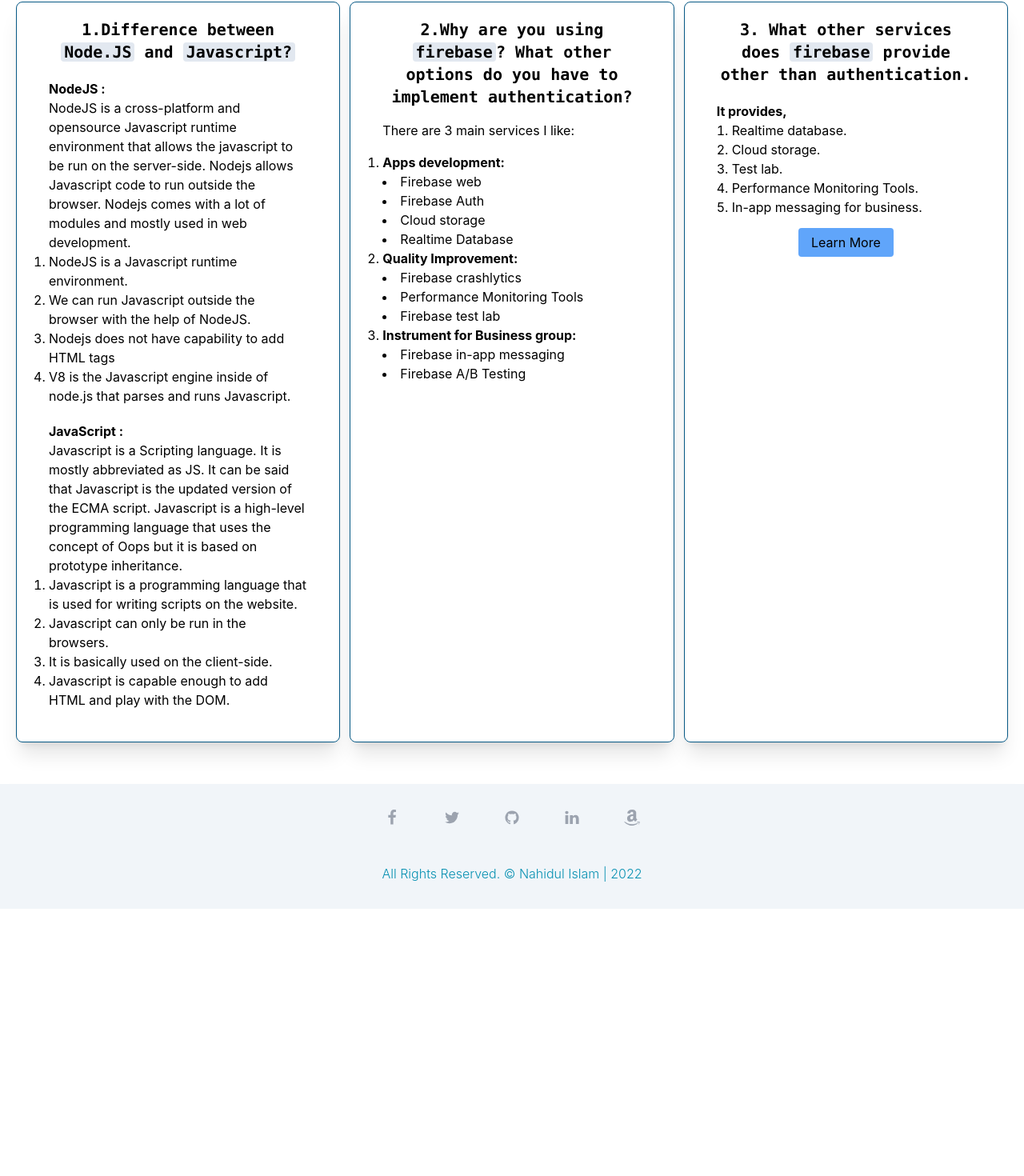
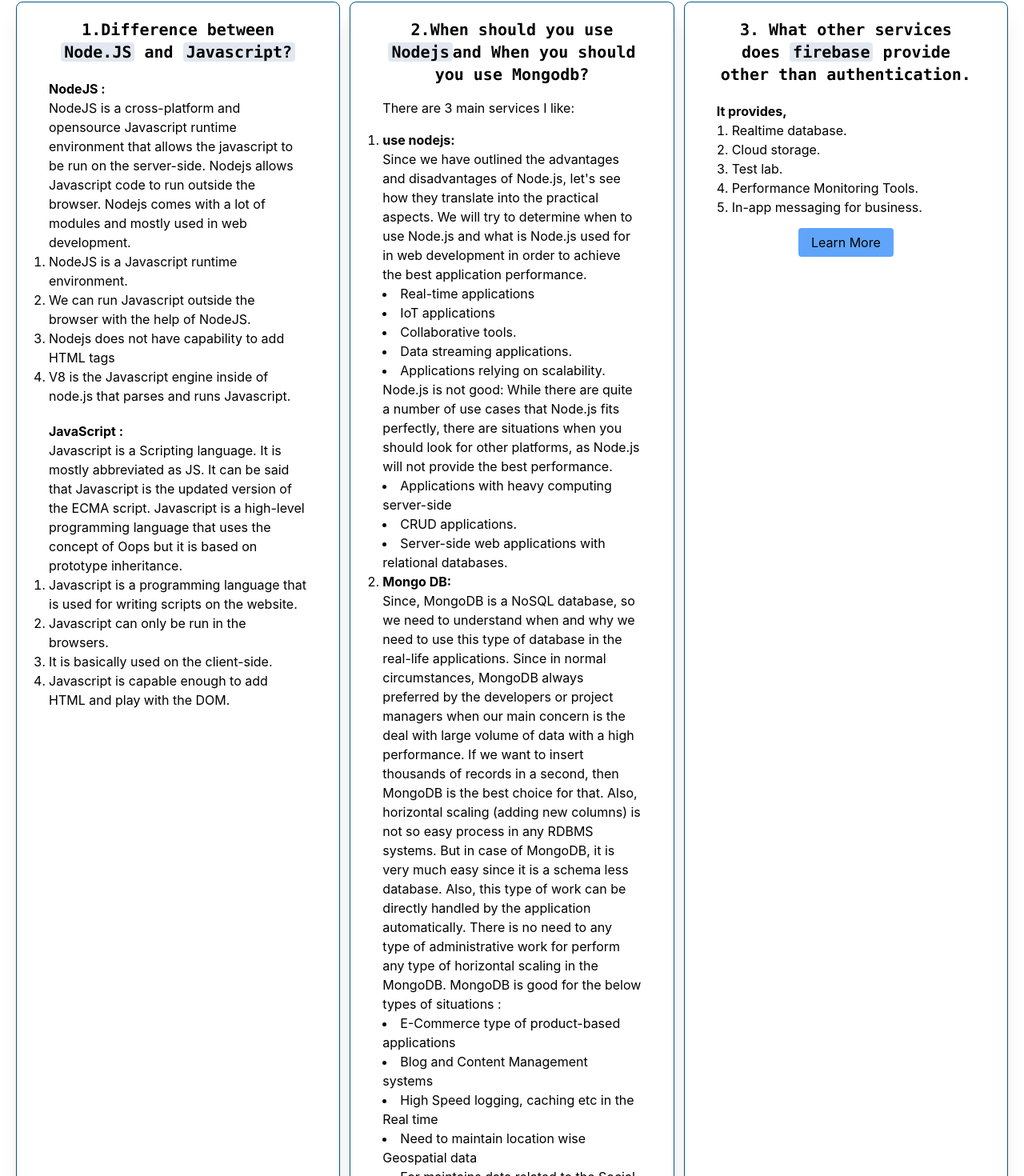
Before and after one commit to withnahidul/assignment-11-client, a React (Create React App) app: page /blogs in a window 1280 px wide. Shown: the part 82-1552 px from the top of the page at 80% size. Before the commit the page ends 1218 px from the top, so only its background shows below. Built offline with nearby package versions, Linux system fonts and the light colour scheme; no server answers.

Commit message:
qustion-n-2

```diff
--- a/src/components/Blogs/Blogs.js
+++ b/src/components/Blogs/Blogs.js
@@ -48,37 +48,80 @@
       </div>
       <div className="shadow-xl rounded-lg border border-sky-800 px-10 py-5 my-5">
         <h2 className=" text-xl font-mono font-bold">
-          2.Why are you using{" "}
-          <span className="bg-slate-200 px-1 rounded">firebase</span>? What
-          other options do you have to implement authentication?
+          2.When should you use{" "}
+          <span className="bg-slate-200 px-1 rounded">Nodejs</span>and When you
+          should you use Mongodb?
         </h2>
 
         <ul className="text-left list-decimal">
           <p className="my-4">There are 3 main services I like:</p>
           <li>
-            <span className="font-bold">Apps development:</span>
+            <span className="font-bold">use nodejs:</span>
+            <p>
+              Since we have outlined the advantages and disadvantages of
+              Node.js, let's see how they translate into the practical aspects.
+              We will try to determine when to use Node.js and what is Node.js
+              used for in web development in order to achieve the best
+              application performance.
+            </p>
             <ul className="text-left list-disc list-inside">
-              <li>Firebase web</li>
-              <li>Firebase Auth</li>
-              <li>Cloud storage</li>
-              <li>Realtime Database</li>
+              <li>Real-time applications</li>
+              <li>IoT applications</li>
+              <li>Collaborative tools.</li>
+              <li>Data streaming applications.</li>
+              <li>Applications relying on scalability.</li>
             </ul>
+            <p>
+              Node.js is not good: While there are quite a number of use cases
+              that Node.js fits perfectly, there are situations when you should
+              look for other platforms, as Node.js will not provide the best
+              performance.
+              <ul className="text-left list-disc list-inside">
+                <li>Applications with heavy computing server-side</li>
+                <li>CRUD applications.</li>
+                <li>Server-side web applications with relational databases.</li>
+              </ul>
+            </p>
           </li>
           <li>
-            <span className="font-bold">Quality Improvement:</span>
+            <span className="font-bold">Mongo DB:</span>
             <ul className="text-left list-disc list-inside">
-              <li>Firebase crashlytics</li>
-              <li>Performance Monitoring Tools</li>
-              <li>Firebase test lab</li>
+              <p>
+                Since, MongoDB is a NoSQL database, so we need to understand
+                when and why we need to use this type of database in the
+                real-life applications. Since in normal circumstances, MongoDB
+                always preferred by the developers or project managers when our
+                main concern is the deal with large volume of data with a high
+                performance. If we want to insert thousands of records in a
+                second, then MongoDB is the best choice for that. Also,
+                horizontal scaling (adding new columns) is not so easy process
+                in any RDBMS systems. But in case of MongoDB, it is very much
+                easy since it is a schema less database. Also, this type of work
+                can be directly handled by the application automatically. There
+                is no need to any type of administrative work for perform any
+                type of horizontal scaling in the MongoDB. MongoDB is good for
+                the below types of situations :
+              </p>
+              <li>E-Commerce type of product-based applications</li>
+              <li>Blog and Content Management systems</li>
+              <li>High Speed logging, caching etc in the Real time</li>
+              <li>Need to maintain location wise Geospatial data</li>
+              <li>
+                For maintains data related to the Social and Networking types
+              </li>
+              <li>
+                If application is a loosely coupled mechanism means design may
+                change at any point of time.
+              </li>
             </ul>
+            <p>
+              MongoDB is not only database which can perform only CRUD (Create,
+              Read, Update and Delete) operations with the data. Except these,
+              MongoDB also contains so many important features due which MongoDB
+              become the most popular database in the NoSQL category
+            </p>
           </li>
-          <li>
-            <span className="font-bold">Instrument for Business group:</span>
-            <ul className="text-left list-disc list-inside">
-              <li>Firebase in-app messaging</li>
-              <li>Firebase A/B Testing</li>
-            </ul>
-          </li>
+
         </ul>
       </div>
       <div className="shadow-xl rounded-lg border border-sky-800 px-10 py-5 my-5">
```
